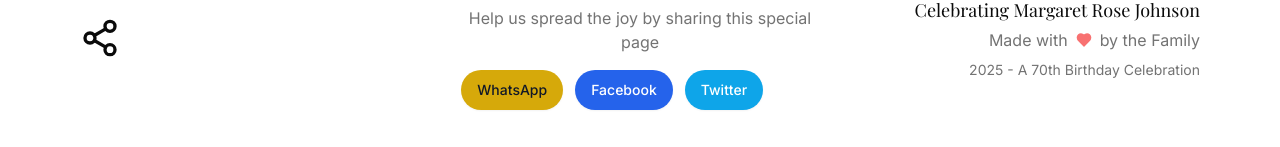
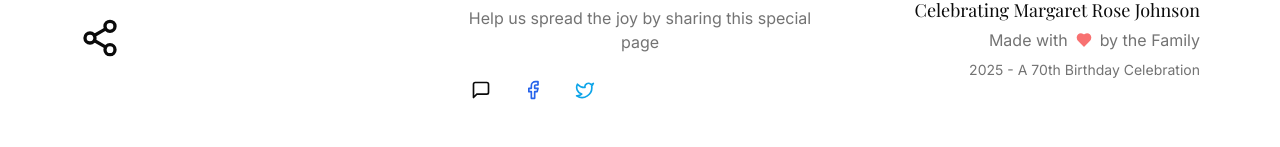
Before and after one commit to Towards22/birthday, a Next.js app: page / in a window 1280 px wide. Shown: the part 4447-4594 px from the top of the page. Built offline with nearby package versions, Linux system fonts and the light colour scheme; no server answers; the database is empty.

Commit message:
Convert footer share buttons to icon-only, add focus/hover and CTA animation
cgen-33cb5a0d3a844ffaabf21b3f4fecb872

```diff
--- a/components/sections/FooterSection.tsx
+++ b/components/sections/FooterSection.tsx
@@ -1,6 +1,6 @@
 'use client';
 
-import { Heart, Share2 } from 'lucide-react';
+import { Heart, Share2, MessageSquare, Facebook, Twitter } from 'lucide-react';
 import { Button } from '@/components/ui/button';
 
 interface FooterSectionProps {
@@ -40,19 +40,39 @@ export default function FooterSection({ celebrantName }: FooterSectionProps) {
             <Share2 className="w-10 h-10 text-foreground" />
           </div>
 
-          <div className="text-center">
+          <div className="text-center animate-fadeIn">
             <h3 className="font-serif text-2xl md:text-3xl text-foreground mb-1">Share the Celebration</h3>
             <p className="text-muted-foreground max-w-xl mx-auto">Help us spread the joy by sharing this special page</p>
 
             <div className="mt-4 flex flex-wrap gap-3 justify-center md:justify-start">
-              <Button onClick={shareOnWhatsApp} className="bg-brand text-[#111827] px-4 py-2 rounded-full shadow-sm">
-                WhatsApp
+              <Button
+                onClick={shareOnWhatsApp}
+                size="icon"
+                variant="ghost"
+                className="hover:bg-brand/10 focus-visible:ring-2 focus-visible:ring-brand focus-visible:ring-offset-2"
+                aria-label="Share on WhatsApp"
+              >
+                <MessageSquare className="w-5 h-5 text-foreground" />
               </Button>
-              <Button onClick={shareOnFacebook} className="bg-blue-600 text-white px-4 py-2 rounded-full shadow-sm">
-                Facebook
+
+              <Button
+                onClick={shareOnFacebook}
+                size="icon"
+                variant="ghost"
+                className="hover:bg-blue-600/10 focus-visible:ring-2 focus-visible:ring-blue-600 focus-visible:ring-offset-2"
+                aria-label="Share on Facebook"
+              >
+                <Facebook className="w-5 h-5 text-blue-600" />
               </Button>
-              <Button onClick={shareOnTwitter} className="bg-sky-500 text-white px-4 py-2 rounded-full shadow-sm">
-                Twitter
+
+              <Button
+                onClick={shareOnTwitter}
+                size="icon"
+                variant="ghost"
+                className="hover:bg-sky-500/10 focus-visible:ring-2 focus-visible:ring-sky-500 focus-visible:ring-offset-2"
+                aria-label="Share on Twitter"
+              >
+                <Twitter className="w-5 h-5 text-sky-500" />
               </Button>
             </div>
           </div>
```
